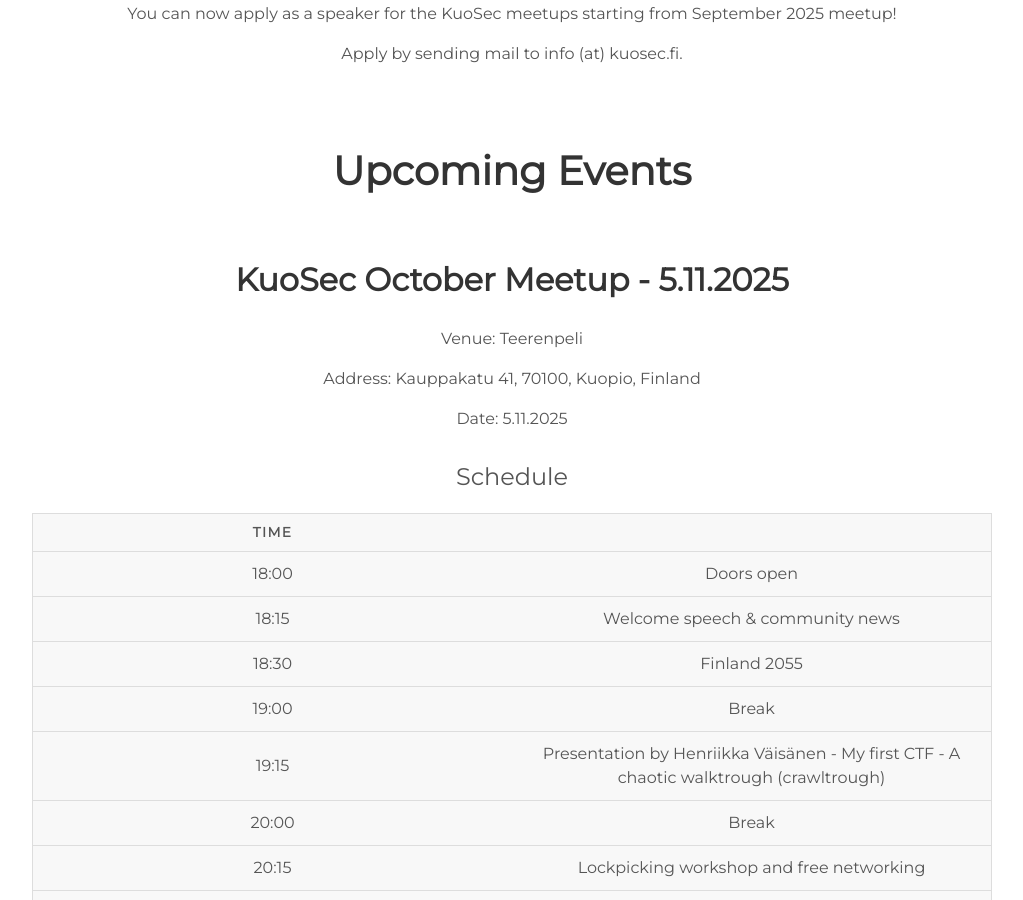
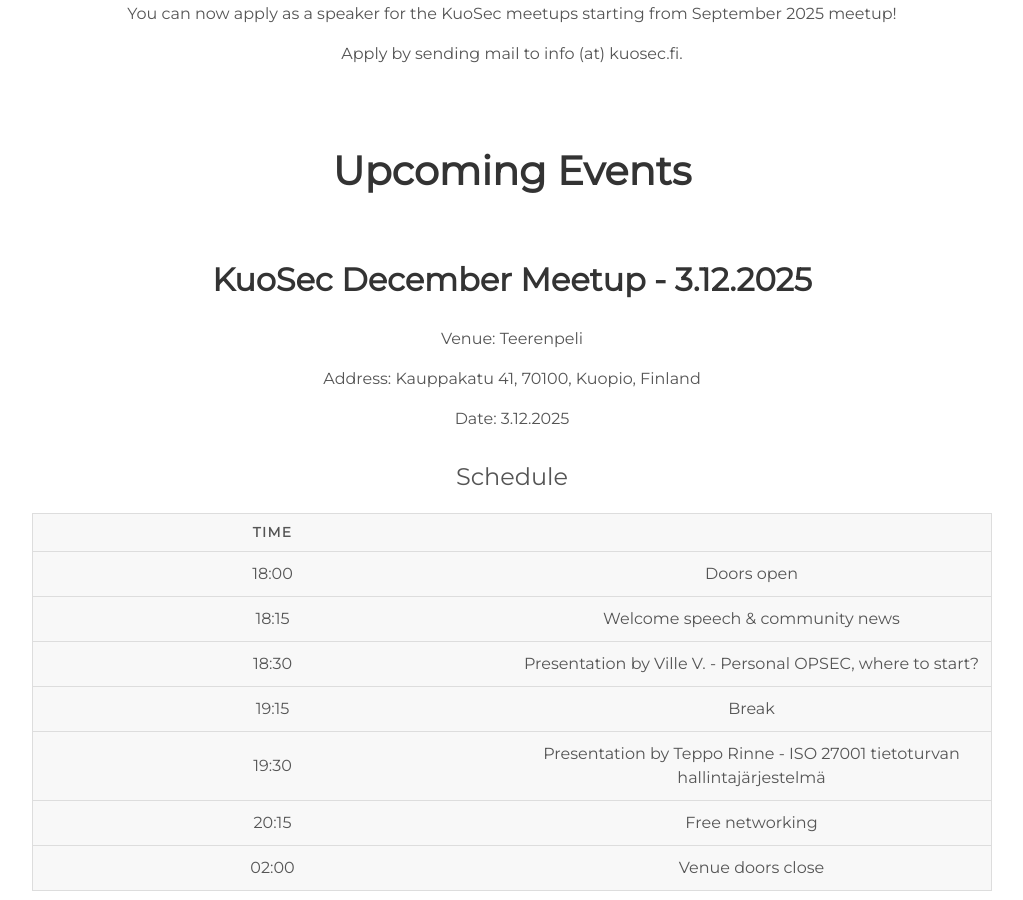
Before and after one commit to kuosec/kuosec.github.io, a Jekyll site: the page built from index.html, in a window 1280 px wide and 900 px high, scrolled down 1639 px. Shown: the whole window, without its empty margins (128-1151 px from the left). Built offline with Jekyll 4.4.1, drawn with Linux system fonts in a browser that asks for light colours; some of the changed text lies outside the part shown.

Commit message:
December meetup changes
December meetup changes

```diff
--- a/_includes/projects.html
+++ b/_includes/projects.html
@@ -7,10 +7,10 @@
 
   <h1>Upcoming Events </h1>
   <div class="event">
-    <h2>KuoSec October Meetup - 5.11.2025</h2>
+    <h2>KuoSec December Meetup - 3.12.2025</h2>
     <p>Venue: Teerenpeli</p>
     <p>Address: Kauppakatu 41, 70100, Kuopio, Finland</p>
-    <p>Date: 5.11.2025</p>
+    <p>Date: 3.12.2025</p>
     <table>
       <caption>Schedule</caption>
       <thead>
@@ -30,23 +30,19 @@
         </tr>
         <tr>
           <td scope="row">18:30</td>
-          <td>Finland 2055</td>
+          <td>Presentation by Ville V. - Personal OPSEC, where to start?</td>
         </tr>
         <tr>
-          <td scope="row">19:00</td>
+          <td scope="row">19:15</td>
           <td>Break</td>
         </tr>
         <tr>
-          <td scope="row">19:15</td>
-          <td>Presentation by Henriikka Väisänen - My first CTF - A chaotic walktrough (crawltrough)</td>
-        </tr>
-        <tr>
-          <td scope="row">20:00</td>
-          <td>Break</td>
+          <td scope="row">19:30</td>
+          <td>Presentation by Teppo Rinne - ISO 27001 tietoturvan hallintajärjestelmä</td>
         </tr>
         <tr>
           <td scope="row">20:15</td>
-          <td>Lockpicking workshop and free networking</td>
+          <td>Free networking</td>
         </tr>
         <tr>
           <td scope="row">02:00</td>
@@ -55,6 +51,8 @@
       </tbody>
       </table>
   </div>
+
+  <!--
   <div class="event">
     <h2>KuoSec December Meetup - 3.12.2025</h2>
     <p>Venue: Teerenpeli</p>
@@ -62,8 +60,6 @@
     <p>Date: 3.12.2025</p>
     <p>Schedule will be announced closer to the event.</p>
   </div>
-
-  <!--
     <div class="event">
     <h2>SavoSec - 28.5.2025</h2>
     <p>Venue: Savonia Kampussydän</p>
```
